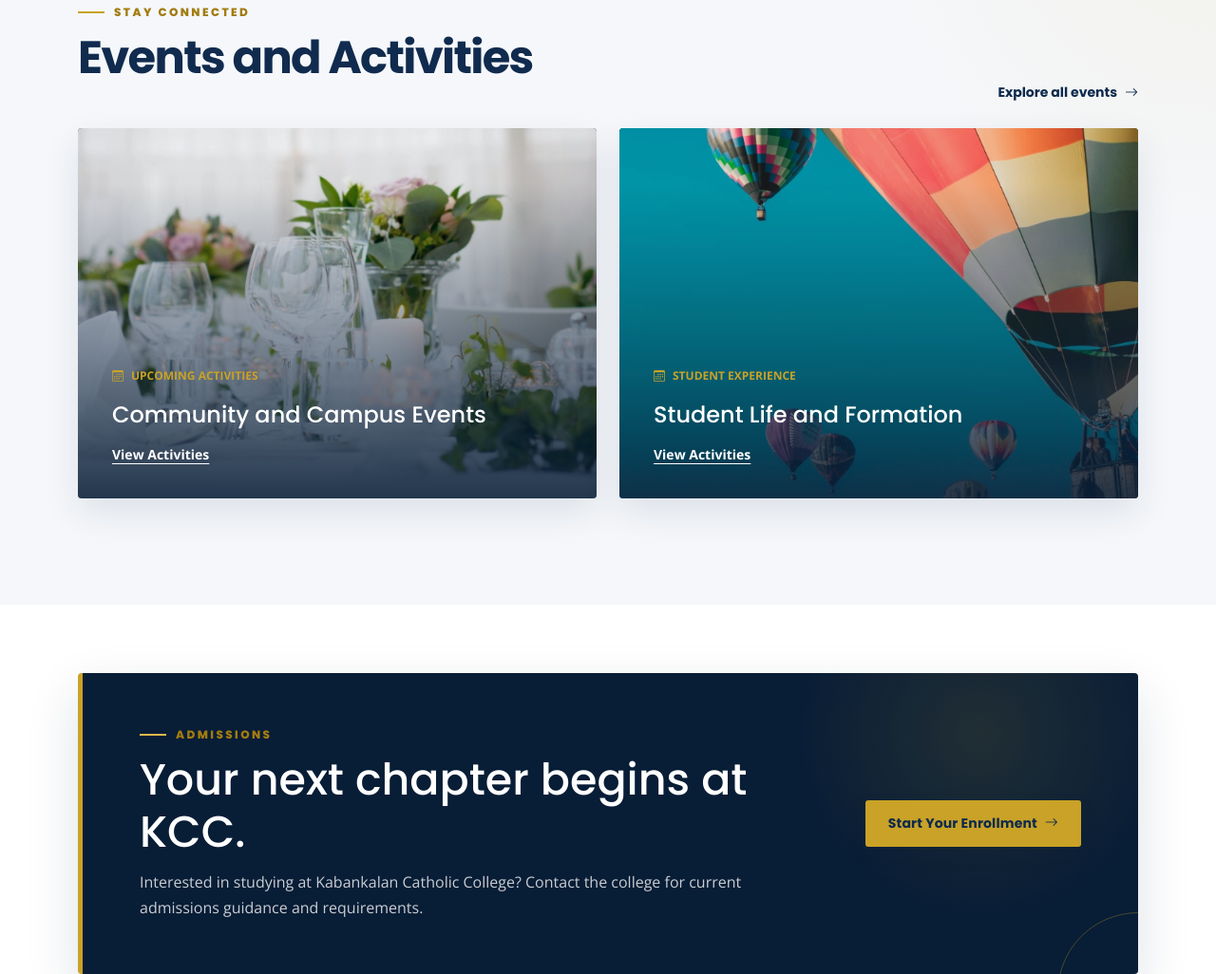
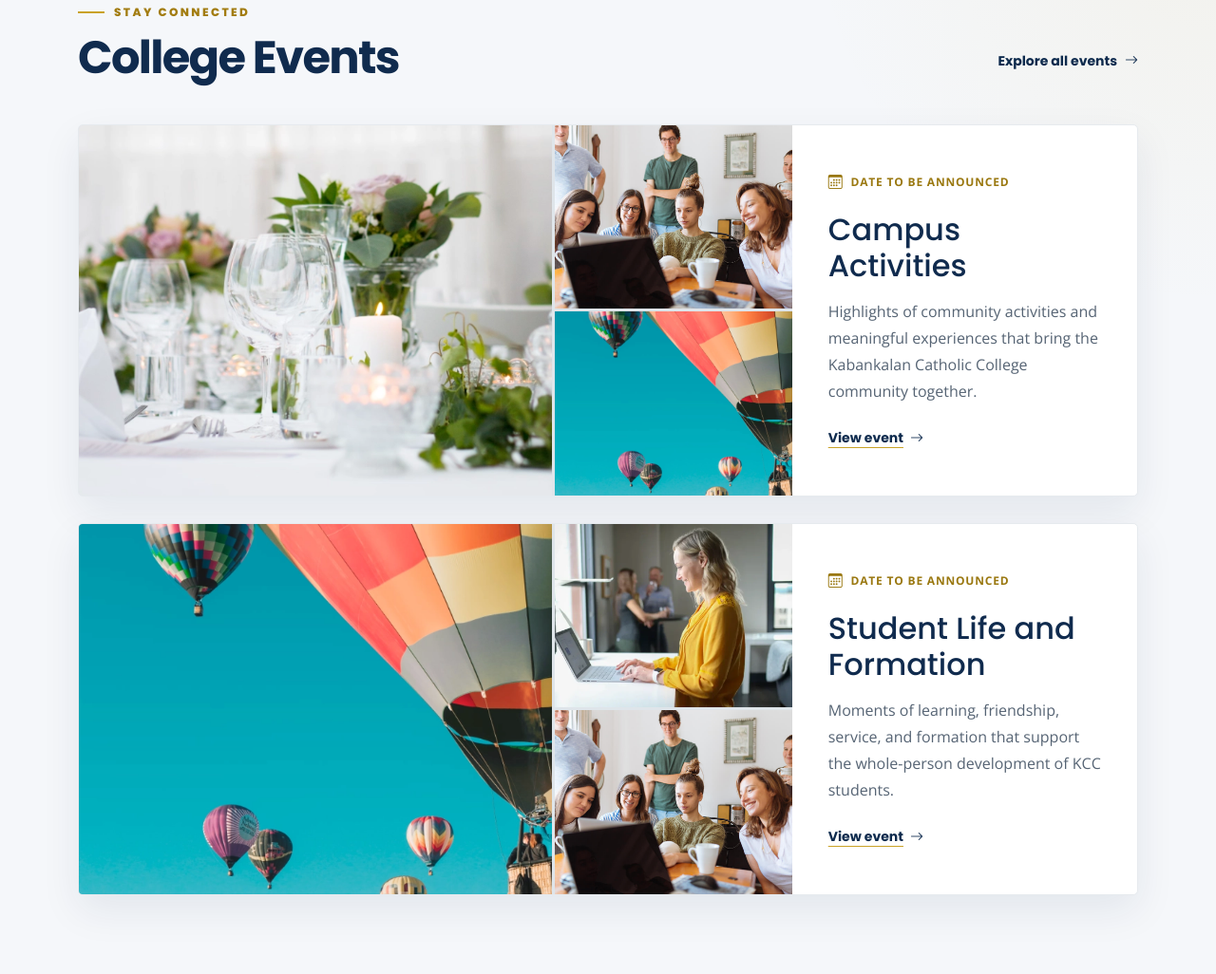
Before and after one commit to angelamar631-code/Amar-Project-2, a plain HTML site: page index.html in a window 1280 px wide. Shown: the part 3435-4461 px from the top of the page at 95% size. Drawn offline with nearby package versions, Linux system fonts and the light colour scheme.

Commit message:
This commit Add for Future Events

```diff
--- a/assets/css/main.css
+++ b/assets/css/main.css
@@ -3519,3 +3519,182 @@ section,
     right: 24px;
   }
 }
+
+/*--------------------------------------------------------------
+# College Events Gallery
+--------------------------------------------------------------*/
+.kcc-events-heading {
+  display: flex;
+  align-items: end;
+  justify-content: space-between;
+  gap: 24px;
+  margin-bottom: 42px;
+}
+
+.kcc-events-heading .kcc-section-title {
+  margin-bottom: 0;
+}
+
+.kcc-events-heading .kcc-text-link {
+  margin-bottom: 12px;
+  white-space: nowrap;
+}
+
+.kcc-events-list {
+  display: grid;
+  gap: 28px;
+}
+
+.kcc-event-gallery {
+  display: grid;
+  grid-template-columns: minmax(0, 1.55fr) minmax(300px, 0.75fr);
+  min-height: 390px;
+  overflow: hidden;
+  border: 1px solid #e6eaee;
+  border-radius: 5px;
+  background: #ffffff;
+  box-shadow: 0 16px 42px rgba(13, 42, 77, 0.08);
+  transition: transform 0.3s ease, box-shadow 0.3s ease;
+}
+
+.kcc-event-gallery:hover {
+  box-shadow: 0 22px 52px rgba(13, 42, 77, 0.13);
+  transform: translateY(-4px);
+}
+
+.kcc-event-photos {
+  display: grid;
+  grid-template-columns: 2fr 1fr;
+  grid-template-rows: repeat(2, minmax(0, 1fr));
+  gap: 3px;
+  min-height: 390px;
+  background: #dfe5ea;
+}
+
+.kcc-event-photo {
+  min-height: 0;
+  margin: 0;
+  overflow: hidden;
+}
+
+.kcc-event-photo-main {
+  grid-row: 1 / 3;
+}
+
+.kcc-event-photo img {
+  width: 100%;
+  height: 100%;
+  display: block;
+  object-fit: cover;
+  transition: transform 0.55s ease;
+}
+
+.kcc-event-gallery:hover .kcc-event-photo img {
+  transform: scale(1.025);
+}
+
+.kcc-event-details {
+  display: flex;
+  flex-direction: column;
+  align-items: flex-start;
+  justify-content: center;
+  padding: 44px 38px;
+}
+
+.kcc-event-date {
+  display: inline-flex;
+  align-items: center;
+  gap: 8px;
+  margin-bottom: 18px;
+  color: #9a7810;
+  font-size: 12px;
+  font-weight: 800;
+  letter-spacing: 0.8px;
+  text-transform: uppercase;
+}
+
+.kcc-event-date i {
+  font-size: 15px;
+}
+
+.kcc-event-details h3 {
+  margin: 0 0 14px;
+  font-size: clamp(24px, 3vw, 32px);
+  line-height: 1.2;
+}
+
+.kcc-event-details p {
+  margin: 0 0 24px;
+  color: var(--kcc-text);
+  line-height: 1.75;
+}
+
+.kcc-event-details a {
+  display: inline-flex;
+  align-items: center;
+  gap: 7px;
+  color: var(--kcc-navy);
+  font-family: "Poppins", sans-serif;
+  font-size: 14px;
+  font-weight: 700;
+  text-decoration: underline;
+  text-decoration-color: var(--kcc-gold);
+  text-underline-offset: 5px;
+}
+
+.kcc-event-details a i {
+  transition: transform 0.2s ease;
+}
+
+.kcc-event-details a:hover i {
+  transform: translateX(4px);
+}
+
+@media (max-width: 991.98px) {
+  .kcc-event-gallery {
+    grid-template-columns: minmax(0, 1.35fr) minmax(280px, 0.65fr);
+  }
+
+  .kcc-event-details {
+    padding: 34px 28px;
+  }
+}
+
+@media (max-width: 767.98px) {
+  .kcc-events-heading {
+    align-items: flex-start;
+    flex-direction: column;
+  }
+
+  .kcc-events-heading .kcc-text-link {
+    margin: 0;
+  }
+
+  .kcc-event-gallery {
+    grid-template-columns: 1fr;
+  }
+
+  .kcc-event-photos {
+    min-height: 330px;
+  }
+
+  .kcc-event-details {
+    min-height: 280px;
+  }
+}
+
+@media (max-width: 575.98px) {
+  .kcc-event-photos {
+    grid-template-columns: 1fr 0.75fr;
+    min-height: 270px;
+  }
+
+  .kcc-event-details {
+    min-height: 0;
+    padding: 32px 24px 36px;
+  }
+
+  .kcc-event-details h3 {
+    font-size: 26px;
+  }
+}
--- a/index.html
+++ b/index.html
@@ -206,39 +206,72 @@
       </div>
     </section>
 
-    <section id="events" class="kcc-section kcc-section-light">
+    <section id="events" class="kcc-section kcc-events-section kcc-section-light">
       <div class="container">
-        <div class="row align-items-end mb-4">
-          <div class="col-lg-8" data-aos="fade-up">
+        <div class="kcc-events-heading" data-aos="fade-up">
+          <div>
             <p class="kcc-eyebrow">Stay Connected</p>
-            <h2 class="kcc-section-title">Events and Activities</h2>
+            <h2 class="kcc-section-title">College Events</h2>
           </div>
-          <div class="col-lg-4 text-lg-end" data-aos="fade-up">
           <a class="kcc-text-link" href="events.html">Explore all events <i class="bi bi-arrow-right"></i></a>
         </div>
+
+        <div class="kcc-events-list">
+          <article class="kcc-event-gallery" data-event-id="campus-activities" data-aos="fade-up">
+            <div class="kcc-event-photos" aria-label="Campus activities photo gallery">
+              <figure class="kcc-event-photo kcc-event-photo-main">
+                <img src="assets/img/event/event-item-1.webp" alt="College campus activity" loading="lazy">
+              </figure>
+              <figure class="kcc-event-photo">
+                <img src="assets/img/about.jpg" alt="Students taking part in campus life" loading="lazy">
+              </figure>
+              <figure class="kcc-event-photo">
+                <img src="assets/img/event/event-item-2.webp" alt="College community event" loading="lazy">
+              </figure>
             </div>
-
-        <div class="row g-4">
-          <div class="col-md-6" data-aos="fade-up" data-aos-delay="100">
-            <article class="kcc-event-card">
-              <img src="assets/img/event/event-item-1.webp" alt="KCC campus activity">
-              <div class="kcc-event-content">
-                <p><i class="bi bi-calendar3 me-2"></i>Upcoming activities</p>
-                <h3>Community and Campus Events</h3>
-                <a href="events.html" aria-label="Explore community and campus events">View Activities</a>
+            <div class="kcc-event-details">
+              <time class="kcc-event-date" datetime="">
+                <i class="bi bi-calendar3"></i>
+                <span>Date to be announced</span>
+              </time>
+              <h3>Campus Activities</h3>
+              <p>
+                Highlights of community activities and meaningful experiences that bring
+                the Kabankalan Catholic College community together.
+              </p>
+              <a href="events.html" aria-label="View Campus Activities">
+                View event <i class="bi bi-arrow-right"></i>
+              </a>
             </div>
           </article>
+
+          <article class="kcc-event-gallery" data-event-id="student-life" data-aos="fade-up" data-aos-delay="100">
+            <div class="kcc-event-photos" aria-label="Student life photo gallery">
+              <figure class="kcc-event-photo kcc-event-photo-main">
+                <img src="assets/img/event/event-item-2.webp" alt="Student life activity" loading="lazy">
+              </figure>
+              <figure class="kcc-event-photo">
+                <img src="assets/img/about/about-1.webp" alt="Students learning together" loading="lazy">
+              </figure>
+              <figure class="kcc-event-photo">
+                <img src="assets/img/about.jpg" alt="Student community" loading="lazy">
+              </figure>
             </div>
-          <div class="col-md-6" data-aos="fade-up" data-aos-delay="200">
-            <article class="kcc-event-card">
-              <img src="assets/img/event/event-item-2.webp" alt="Student life event">
-              <div class="kcc-event-content">
-                <p><i class="bi bi-calendar3 me-2"></i>Student experience</p>
+            <div class="kcc-event-details">
+              <time class="kcc-event-date" datetime="">
+                <i class="bi bi-calendar3"></i>
+                <span>Date to be announced</span>
+              </time>
               <h3>Student Life and Formation</h3>
-                <a href="events.html" aria-label="Explore student life and formation activities">View Activities</a>
+              <p>
+                Moments of learning, friendship, service, and formation that support the
+                whole-person development of KCC students.
+              </p>
+              <a href="events.html" aria-label="View Student Life and Formation">
+                View event <i class="bi bi-arrow-right"></i>
+              </a>
             </div>
           </article>
-          </div>
         </div>
       </div>
     </section>
```
Lines whose indentation alone changed are shown as unchanged.
